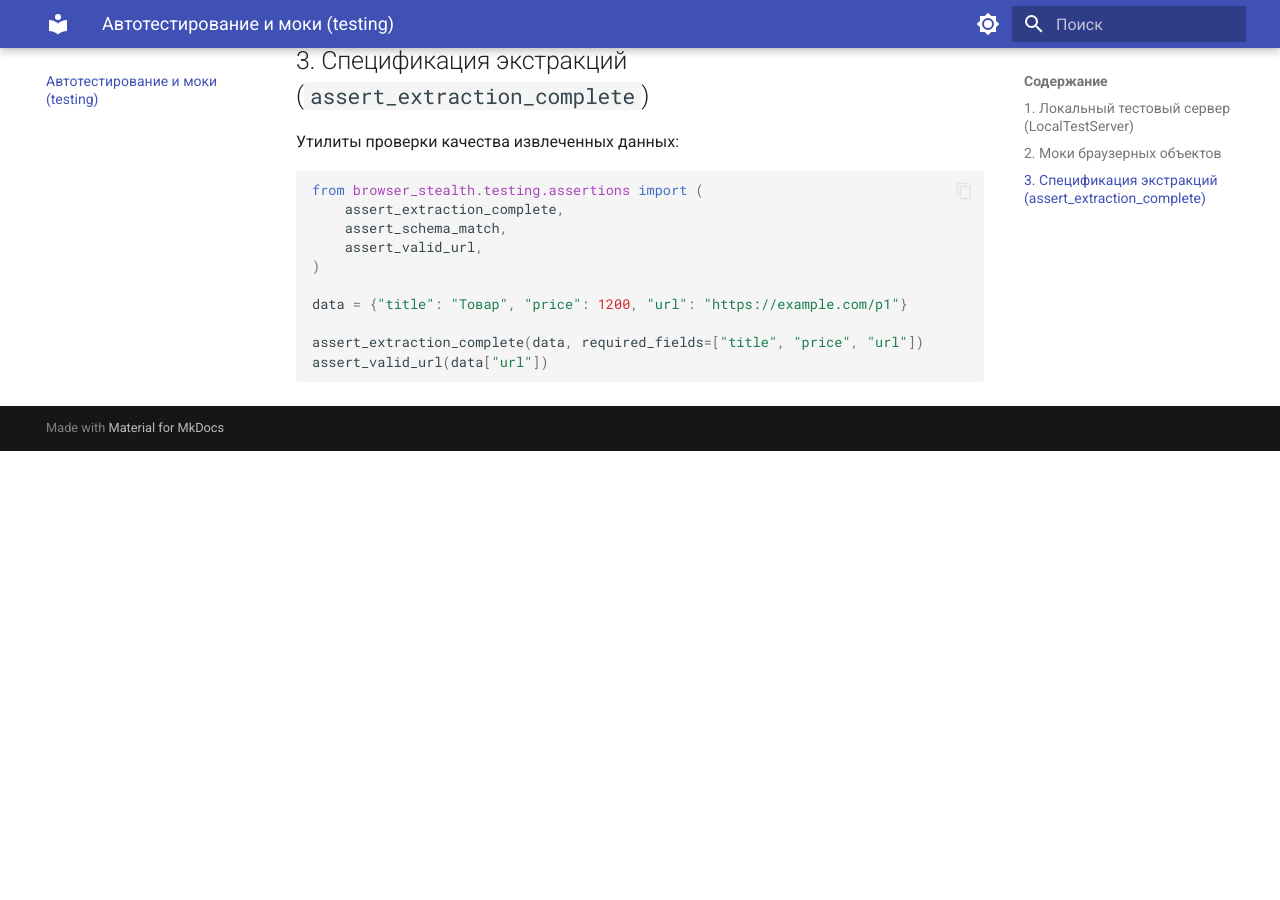
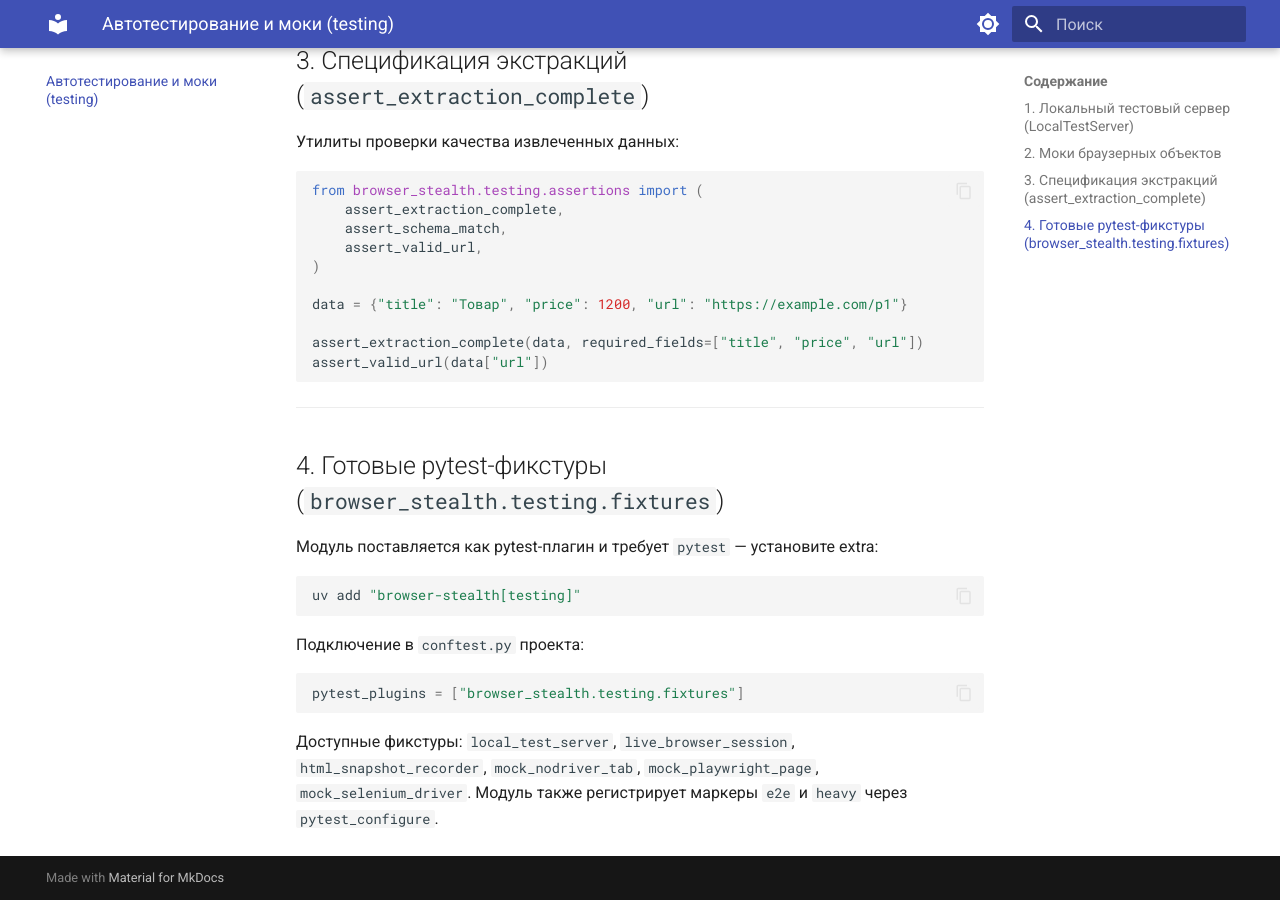
Before and after one commit to Chu4hel/browser-stealth, an MkDocs documentation site: the page built from docs/testing.md, in a window 1280 px wide and 900 px high, scrolled down 966 px. Built offline with MkDocs 1.6.1 and Material for MkDocs 9.7.7, drawn with Linux system fonts in a browser that asks for light colours; before the commit the page ends 1417 px from its top, so only the background shows below that.

Commit message:
chore: Упорядочить зависимости и добавить extra testing
httpx не использовался в проекте, а pytest нужен поставляемым фикстурам, но
не был объявлен: удалить лишнюю dev-зависимость и вынести pytest в extra testing.

🤖 Generated with Codebuff
Co-Authored-By: Codebuff <noreply@codebuff.com>

````diff
--- a/docs/testing.md
+++ b/docs/testing.md
@@ -53,3 +53,24 @@ data = {"title": "Товар", "price": 1200, "url": "https://example.com/p1"}
 assert_extraction_complete(data, required_fields=["title", "price", "url"])
 assert_valid_url(data["url"])
 ```
+
+---
+
+## 4. Готовые pytest-фикстуры (`browser_stealth.testing.fixtures`)
+
+Модуль поставляется как pytest-плагин и требует `pytest` — установите extra:
+
+```bash
+uv add "browser-stealth[testing]"
+```
+
+Подключение в `conftest.py` проекта:
+
+```python
+pytest_plugins = ["browser_stealth.testing.fixtures"]
+```
+
+Доступные фикстуры: `local_test_server`, `live_browser_session`,
+`html_snapshot_recorder`, `mock_nodriver_tab`, `mock_playwright_page`,
+`mock_selenium_driver`. Модуль также регистрирует маркеры `e2e` и `heavy`
+через `pytest_configure`.
--- a/pyproject.toml
+++ b/pyproject.toml
@@ -29,6 +29,7 @@ selenium = ["selenium>=4.15.0"]
 camoufox = ["camoufox>=0.4.0"]
 bidi = ["websockets>=14.0.0"]
 crypto = ["cryptography>=41.0.0"]
+testing = ["pytest>=8.0"]
 all = [
     "browser-stealth[playwright,nodriver,selenium,camoufox,bidi,crypto]",
 ]
@@ -43,7 +44,6 @@ build-backend = "uv_build"
 [dependency-groups]
 dev = [
     "cryptography>=50.0.2",
-    "httpx>=0.28.1",
     "mypy>=2.3.1",
     "playwright>=1.62.0",
     "pytest>=9.1.1",
````
Also changed, not shown: 1 other file.
